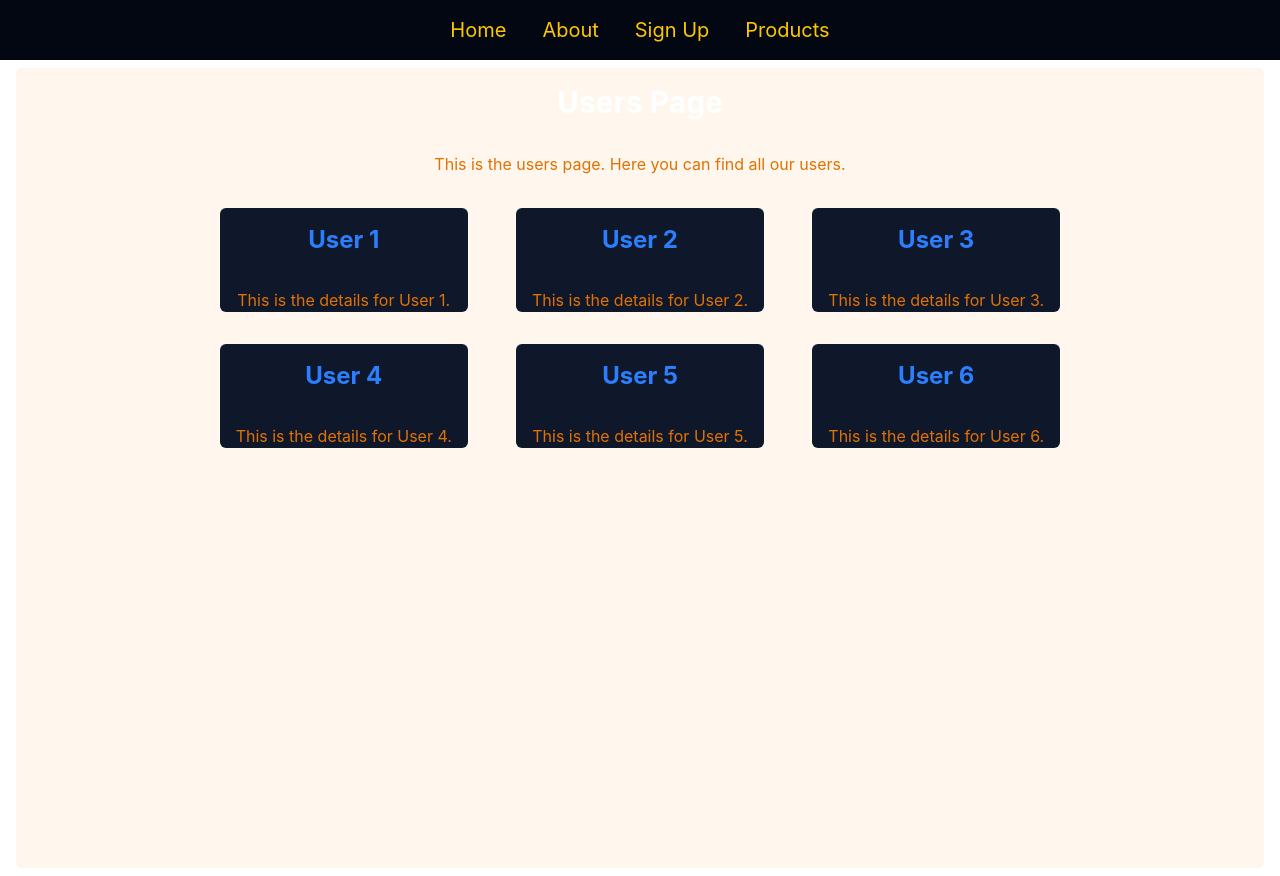
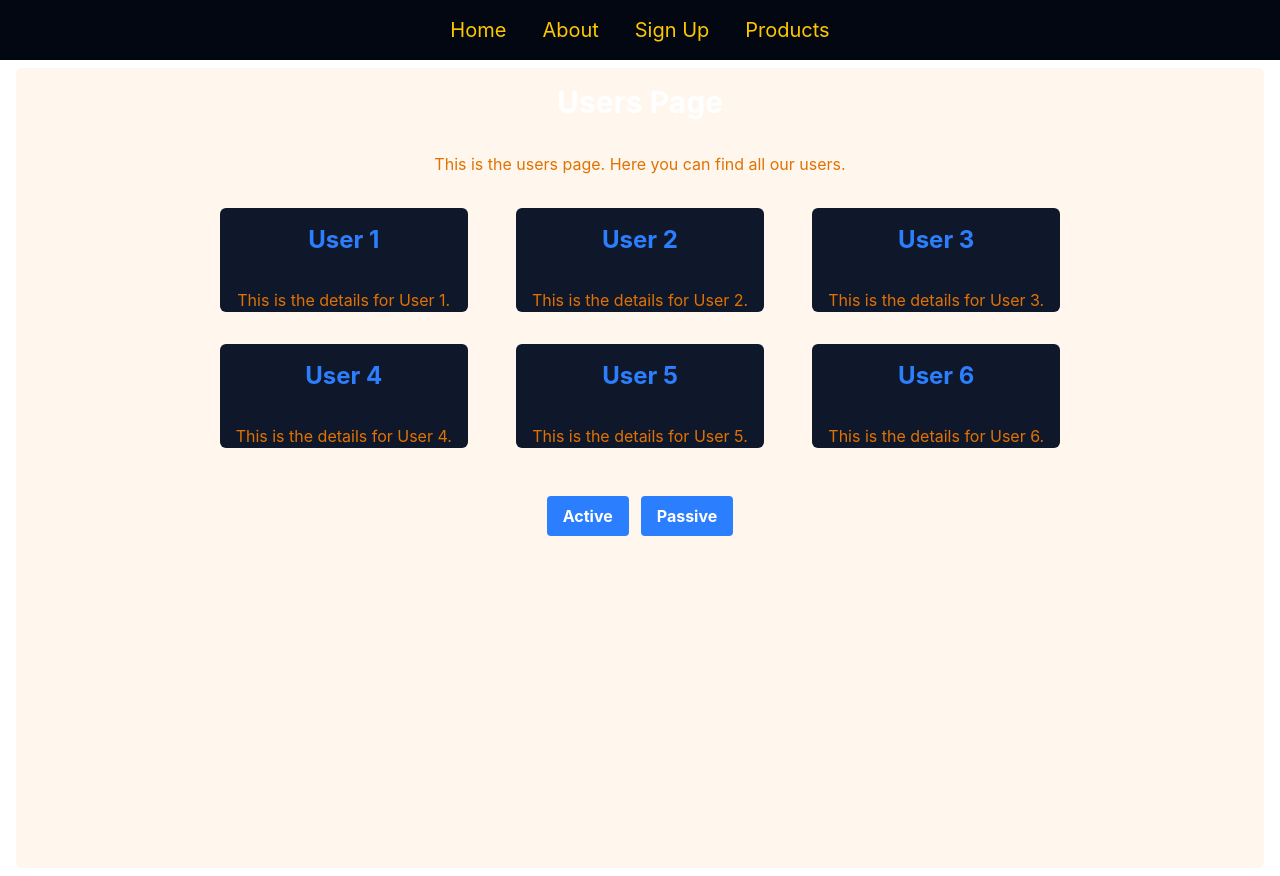
Before and after one commit to fenymo-0914-mongare/React-router, a React (Vite) app: page /users in a window 1280 px wide. Built offline with nearby package versions, Linux system fonts and the light colour scheme.

Commit message:
Keeps URL state and app state in sync.

```diff
--- a/package.json
+++ b/package.json
@@ -11,6 +11,7 @@
   },
   "dependencies": {
     "@tailwindcss/vite": "^4.3.0",
+    "jotai": "^2.20.0",
     "react": "^19.2.6",
     "react-dom": "^19.2.6",
     "react-router-dom": "^7.15.1",
--- a/src/Components/users.jsx
+++ b/src/Components/users.jsx
@@ -1,7 +1,16 @@
-import React from 'react'
-import { Link, Outlet } from 'react-router-dom'
+import React, { useEffect } from 'react'
+import { Link, Outlet, useSearchParams } from 'react-router-dom'
+import { useAtom } from 'jotai'
+import { searchParamAtom } from '../States/JSAtoms.js'
 
 const Users = () => {
+        const [searchParam, setSearchParam] = useAtom(searchParamAtom)
+        const [searchParams, setSearchParams] = useSearchParams()
+
+        useEffect(() => {
+            const obj = Object.fromEntries(searchParams.entries())
+            setSearchParam(obj)
+        }, [searchParams, setSearchParam])
   return (
     <section className='flex flex-col items-center my-2 text-white bg-orange-50 h-screen px-4 rounded-md mx-4 gap-4'>
       <h1 className='text-3xl font-bold text-center my-4'>Users Page</h1>
@@ -45,8 +54,15 @@ const Users = () => {
                 <p className='text-center text-amber-600'>This is the details for User 6.</p>
             </div>
         </div>
-
         <Outlet />
+        <div className="flex justify-center gap-3 my-4">
+            <button onClick={() => { const obj = { filter: 'active' }; setSearchParams(obj); setSearchParam(obj); }} className="bg-blue-500 hover:bg-blue-700 text-white font-bold py-2 px-4 rounded">
+                Active
+            </button>
+            <button onClick={() => { setSearchParams({}); setSearchParam({}); }} className="bg-blue-500 hover:bg-blue-700 text-white font-bold py-2 px-4 rounded">
+                Passive
+            </button>
+        </div>
     </section>
   )
 }
--- /dev/null
+++ b/src/States/JSAtoms.js
@@ -0,0 +1,3 @@
+import { atom } from "jotai";
+
+export const searchParamAtom = atom({});
```
